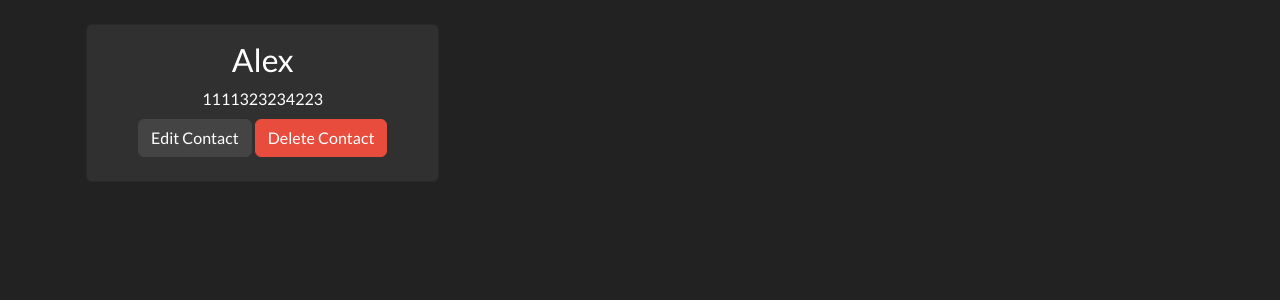
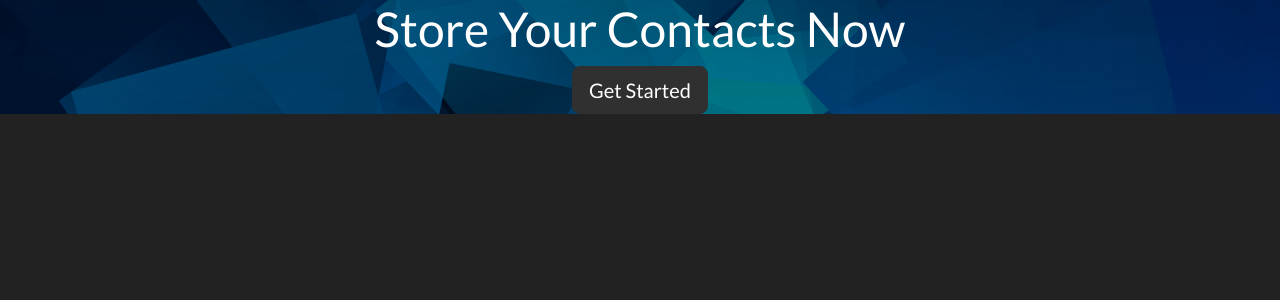
Before and after one commit to Aserturik/PHP-Contactos, a PHP site: page / in a window 1280 px wide. Shown: the part 72-372 px from the top of the page. Run offline with PHP 8.4, Linux system fonts and the light colour scheme; data comes from the database, SQL or seed files in the repository; some libraries are stand-ins or nearby versions.

Commit message:
add Home page but background not found

```diff
--- a/add.php
+++ b/add.php
@@ -18,7 +18,7 @@ if ($_SERVER["REQUEST_METHOD"] == "POST") {
       $statement->bindParam(":phone_number", $_POST["phone_number"]);
       $statement->execute();
 
-    header("Location: index.php");
+      header("Location: home.php");
     }
   }
 ?>
@@ -31,7 +31,7 @@ if ($_SERVER["REQUEST_METHOD"] == "POST") {
       <div class="card">
         <div class="card-header">Add New Contact</div>
         <div class="card-body">
-          <?php if ($error) : ?>
+          <?php if ($error): ?>
             <p class="text-danger">
               <?= $error ?>
             </p>
--- a/database.php
+++ b/database.php
@@ -1,9 +1,9 @@
 <?php
+
 $host = "localhost";
 $database = "contacts_app";
 $user = "root";
 $password = "";
-
 
 try {
   $conn = new PDO("mysql:host=$host;dbname=$database", $user, $password);
--- a/delete.php
+++ b/delete.php
@@ -15,4 +15,4 @@ if ($statement->rowCount() == 0) {
 
 $conn->prepare("DELETE FROM contacts WHERE id = :id")->execute([":id" => $id]);
 
-header("Location: index.php");
+header("Location: home.php");
--- a/edit.php
+++ b/edit.php
@@ -9,7 +9,7 @@ $statement->execute([":id" => $id]);
 
   if ($statement->rowCount() == 0) {
     http_response_code(404);
-  echo ("HTTP 404 NOT FOUND");
+    echo("HTTP 404 NOT FOUND");
     return;
   }
 
@@ -33,7 +33,7 @@ if ($_SERVER["REQUEST_METHOD"] == "POST") {
         ":phone_number" => $_POST["phone_number"],
       ]);
 
-    header("Location: index.php");
+      header("Location: home.php");
     }
   }
 ?>
@@ -46,7 +46,7 @@ if ($_SERVER["REQUEST_METHOD"] == "POST") {
       <div class="card">
         <div class="card-header">Add New Contact</div>
         <div class="card-body">
-          <?php if ($error) : ?>
+          <?php if ($error): ?>
             <p class="text-danger">
               <?= $error ?>
             </p>
--- a/index.php
+++ b/index.php
@@ -1,37 +1,9 @@
-<?php
-
-require "database.php";
-
-$contacts = $conn->query("SELECT * FROM contacts");
-
-?>
-
 <?php require "partials/header.php" ?>
 
-<div class="container pt-4 p-3">
-  <div class="row">
-
-    <?php if ($contacts->rowCount() == 0): ?>
-      <div class="col-md-4 mx-auto">
-        <div class="card card-body text-center">
-          <p>No contacts saved yet</p>
-          <a href="add.php">Add One!</a>
-        </div>
-      </div>
-    <?php endif ?>
-    <?php foreach ($contacts as $contact): ?>
-      <div class="col-md-4 mb-3">
-        <div class="card text-center">
-          <div class="card-body">
-            <h3 class="card-title text-capitalize"><?= $contact["name"] ?></h3>
-            <p class="m-2"><?= $contact["phone_number"] ?></p>
-            <a href="edit.php?id=<?= $contact["id"] ?>" class="btn btn-secondary mb-2">Edit Contact</a>
-            <a href="delete.php?id=<?= $contact["id"] ?>" class="btn btn-danger mb-2">Delete Contact</a>
-          </div>
-        </div>
-      </div>
-    <?php endforeach ?>
-
+<div class="welcome d-flex align-items-center justify-content-center">
+  <div class="text-center">
+    <h1>Store Your Contacts Now</h1>
+    <a class="btn btn-lg btn-dark" href="register.php">Get Started</a>
   </div>
 </div>
 
--- a/partials/header.php
+++ b/partials/header.php
@@ -22,6 +22,10 @@
 
   <!-- Static Content -->
   <link rel="stylesheet" href="./static/css/index.css" />
+  <?php $uri = parse_url($_SERVER["REQUEST_URI"], PHP_URL_PATH) ?>
+  <?php if ($uri == "/contacts-app/" || $uri == "/contacts-app/index.php"): ?>
+    <script defer src="./static/js/welcome.js"></script>
+  <?php endif ?>
 
   <title>Contacts App</title>
 </head>
--- a/partials/navbar.php
+++ b/partials/navbar.php
@@ -18,7 +18,7 @@
     <div class="collapse navbar-collapse" id="navbarNav">
       <ul class="navbar-nav">
         <li class="nav-item">
-          <a class="nav-link" href="#">Home</a>
+          <a class="nav-link" href="home.php">Home</a>
         </li>
         <li class="nav-item">
           <a class="nav-link" href="add.php">Add Contact</a>
--- a/sql/setup.sql
+++ b/sql/setup.sql
@@ -10,7 +10,4 @@ CREATE TABLE contacts (
     phone_number VARCHAR(255)
 );
 
-INSERT INTO contacts (name, phone_number) VALUES ("Alex", "1111323234223");
-
--- mysql -u root -p
--- SOURCE sql/setup.sql;
+INSERT INTO contacts (name, phone_number) VALUES ("Pepe", "123456789");
--- a/static/css/index.css
+++ b/static/css/index.css
@@ -1,3 +1,9 @@
 .navbar img {
     width: 1.2rem;
 }
+
+.welcome {
+    background: url('/contacts-app/static/img/background.jpg');
+    background-position: center center;
+    background-size: cover;
+}
```
Also changed, not shown: home.php (added, +38 -0 lines), static/js/welcome.js (added, +14 -0 lines), static/img/background.jpg (added). Lines whose indentation alone changed are shown as unchanged.
